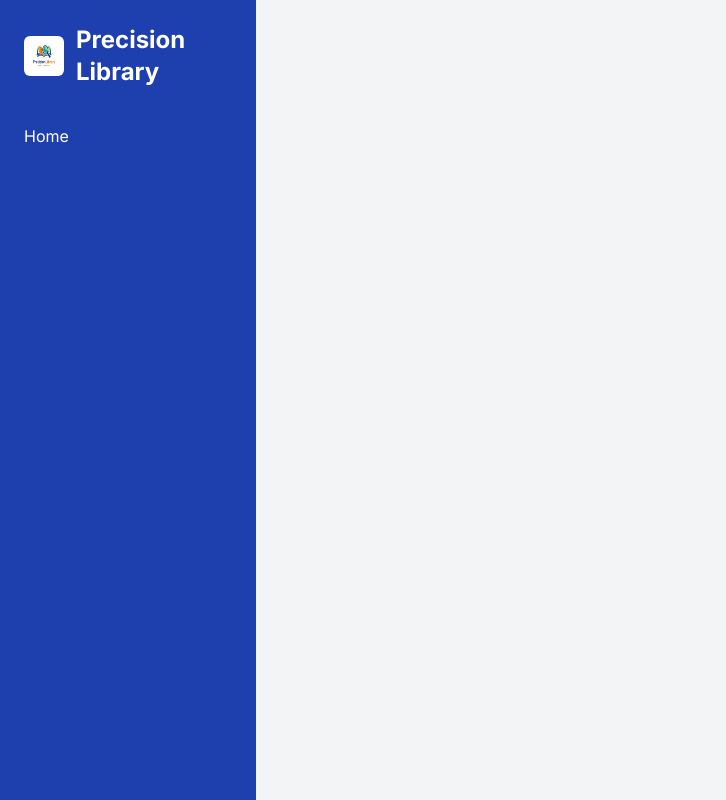
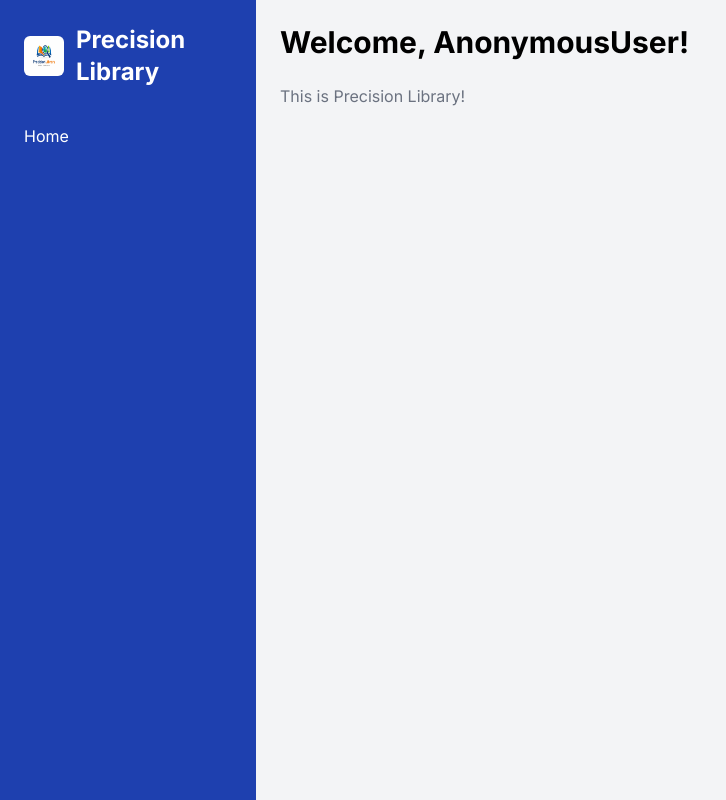
Before and after one commit to SibusiZW/precision_library, a Django app: page / in a window 1280 px wide. Shown: the whole page, without its empty margins (0-726 px from the left). Run offline with Django 5.2, Linux system fonts and the light colour scheme; some libraries are stand-ins or nearby versions.

Commit message:
added home page

```diff
--- a/core/templates/home.html
+++ b/core/templates/home.html
@@ -1,3 +1,6 @@
 {% extends 'base.html' %}
 
-{% block content %}{% endblock %}
+{% block content %}
+    <h1 class="text-3xl font-bold mb-6">Welcome, {{ user }}!</h1>
+    <span class="text-gray-500 mb-4">This is Precision Library!</span>
+{% endblock %}
--- a/core/views.py
+++ b/core/views.py
@@ -2,4 +2,4 @@ from django.shortcuts import render
 
 # Create your views here.
 def home(request):
-    return render(request, 'home.html')
+    return render(request, 'home.html', { 'user': request.user })
```
